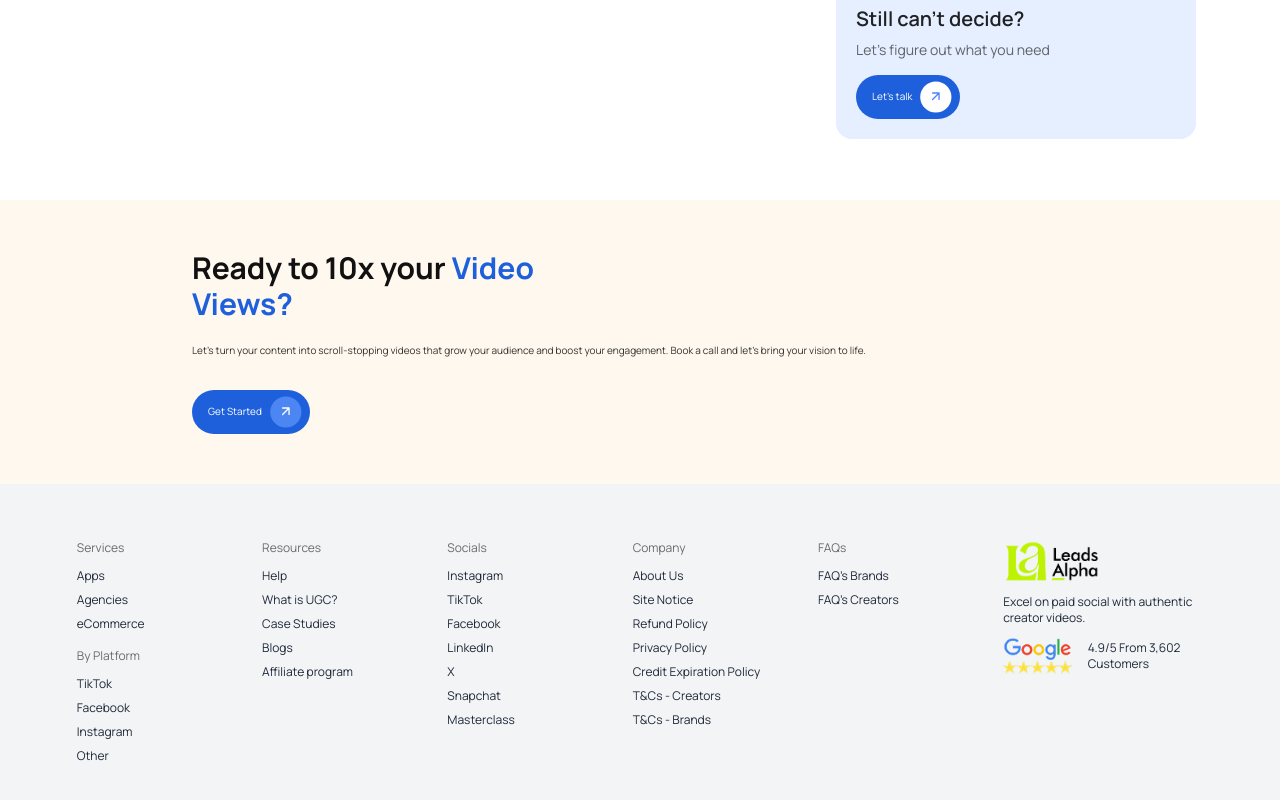
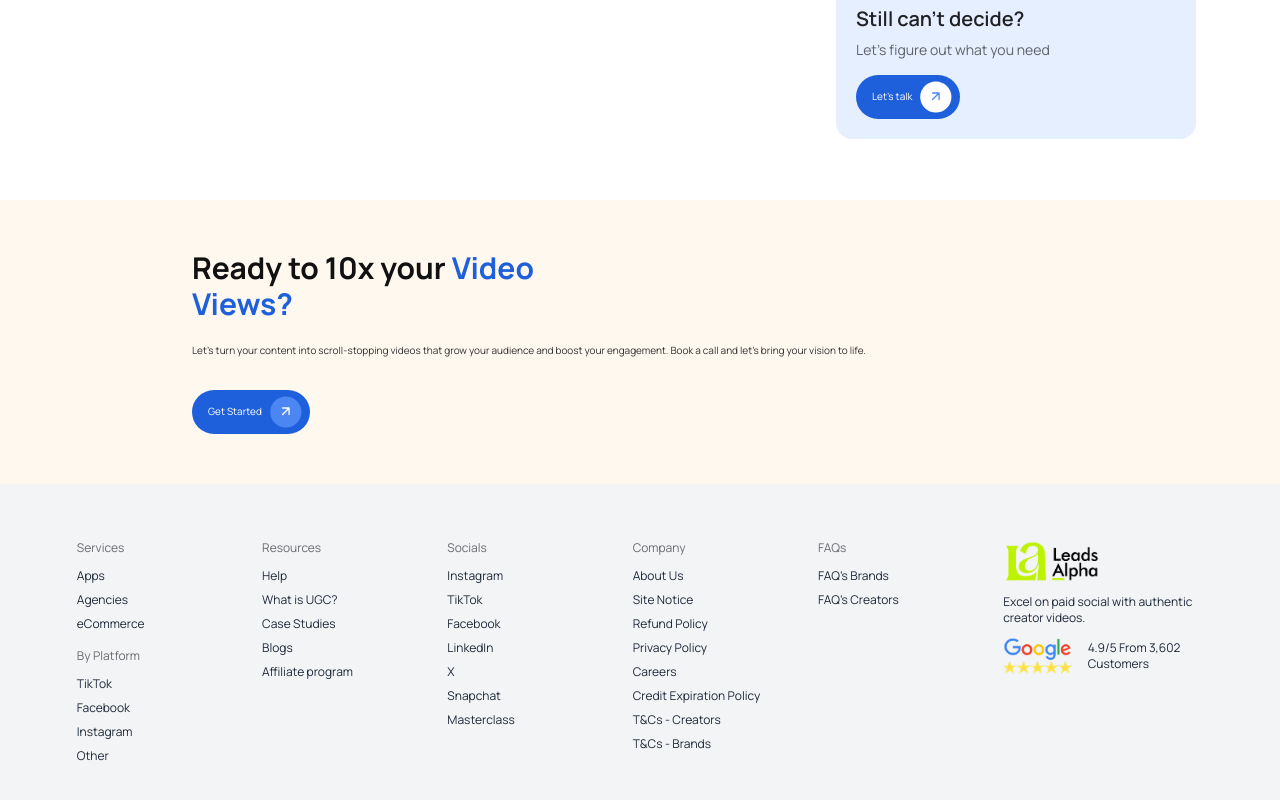
Before and after one commit to KingOfKings01/leads-alpha-free, a React (Vite) app: page / in a window 1280 px wide. Shown: the part 5073-5873 px from the top of the page. Built offline with nearby package versions, Linux system fonts and the light colour scheme; no server answers.

Commit message:
Update footer links with correct URLs

```diff
--- a/src/components/Footer.jsx
+++ b/src/components/Footer.jsx
@@ -27,7 +27,15 @@ const footerColumns = [
     groups: [
       {
         title: "Socials",
-        items: ["Instagram", "TikTok", "Facebook", "LinkedIn", "X", "Snapchat", "Masterclass"],
+        items: [
+          { label: "Instagram", href: "https://www.instagram.com/leadsalpha.ugc?igsh=Yzkwd3U3NmF6aXAw&utm_source=qr" },
+          { label: "TikTok", href: "https://www.tiktok.com/@leadsalpha.ugc?_t=ZM-8yeQiO5LGx6&_r=1" },
+          { label: "Facebook", href: "https://www.facebook.com/share/1FCLLAgsdv/?mibextid=wwXIfr" },
+          { label: "LinkedIn", href: "https://www.linkedin.com/company/leadsalpha" },
+          { label: "X", href: "https://x.com/leadsalpha_io?s=11&t=7v7jTjfx6LicKrQMe_SzSA" },
+          { label: "Snapchat", href: "https://t.snapchat.com/DN1BcUH5" },
+          { label: "Masterclass", href: "/masterclass" },
+        ],
       },
     ],
   },
@@ -40,6 +48,7 @@ const footerColumns = [
           { label: "Site Notice", to: "/site-notice" },
           { label: "Refund Policy", to: "/refund-policy" },
           { label: "Privacy Policy", to: "/privacy-policy" },
+          { label: "Careers", to: "/careers" },
           { label: "Credit Expiration Policy", to: "/credit-expiration-policy" },
           { label: "T&Cs - Creators", to: "/terms-creators" },
           { label: "T&Cs - Brands", to: "/terms-brands" },
@@ -68,12 +77,16 @@ const Footer = () => {
               <div key={secIdx}>
                 <h4 className="text-[#6A6A70] text-xs mb-3">{section.title}</h4>
                 <ul className="space-y-2 text-xs">
-                  {section.items.map((item, i) =>
-                    typeof item === "string" ? (
+                  {section.items.map((item, i) => {
+                    if (typeof item === "string") {
+                      return (
                         <li key={i} className="hover:underline cursor-pointer">
                           {item}
                         </li>
-                    ) : (
+                      );
+                    }
+                    if (item.to) {
+                      return (
                         <li key={i}>
                           <Link
                             to={item.to}
@@ -85,8 +98,24 @@ const Footer = () => {
                             {item.label}
                           </Link>
                         </li>
-                    )
-                  )}
+                      );
+                    }
+                    if (item.href) {
+                      return (
+                        <li key={i}>
+                          <a
+                            href={item.href}
+                            target="_blank"
+                            rel="noopener noreferrer"
+                            className="hover:underline"
+                          >
+                            {item.label}
+                          </a>
+                        </li>
+                      );
+                    }
+                    return null;
+                  })}
                 </ul>
               </div>
             ))}
```
Lines whose indentation alone changed are shown as unchanged.
